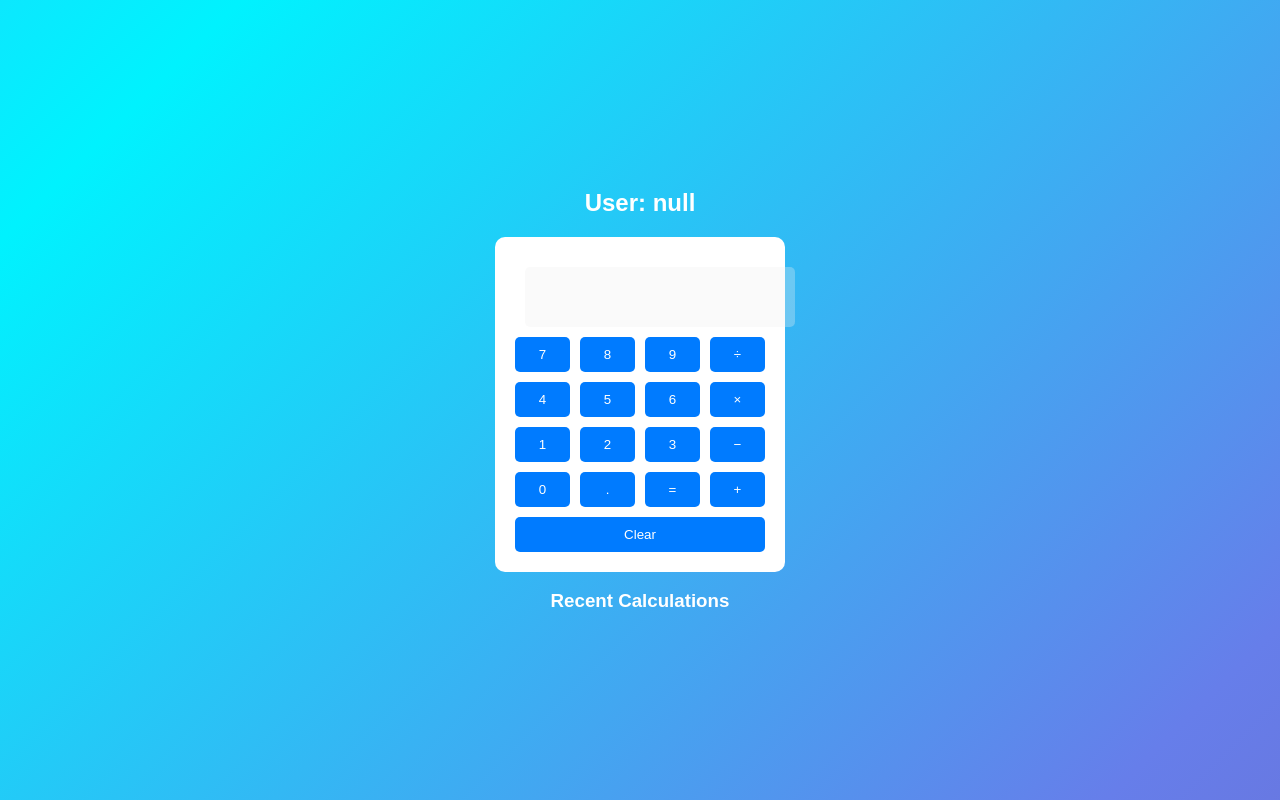
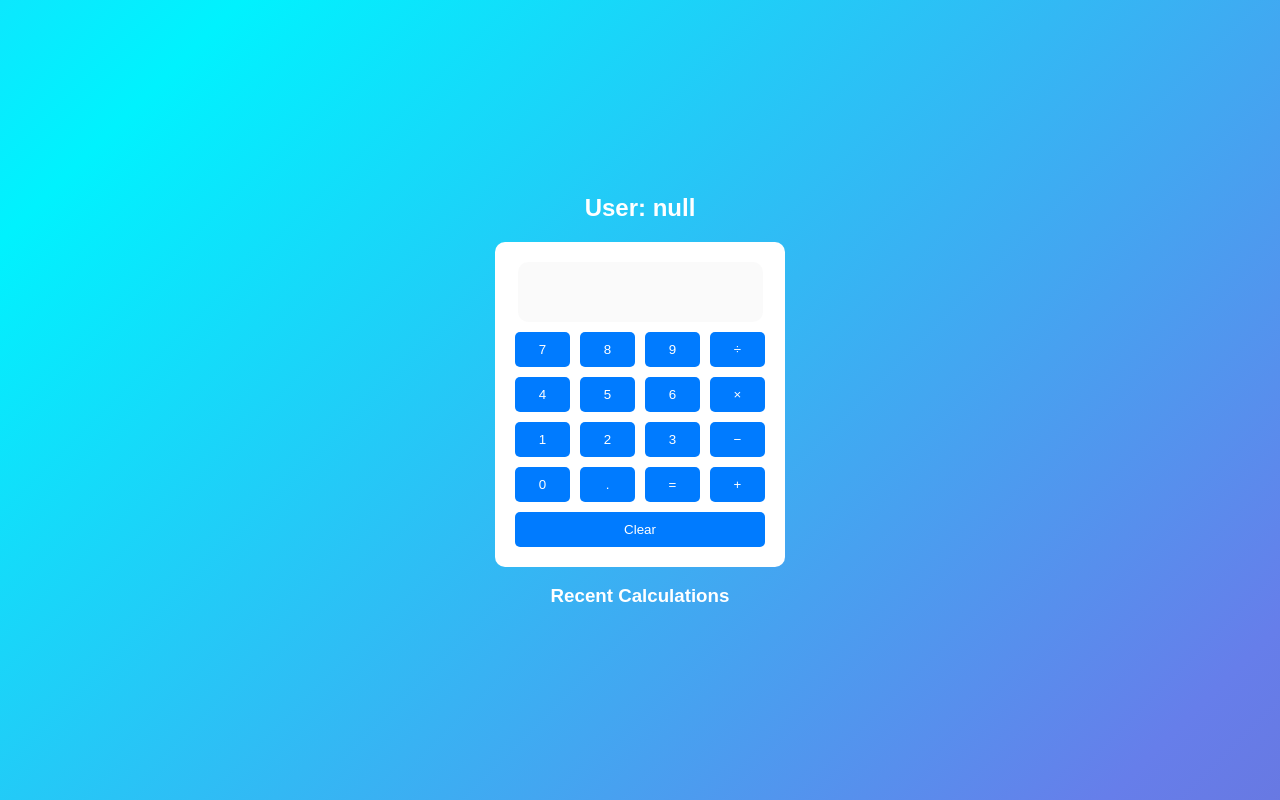
Before and after one commit to aasimasd97-blip/maths-calculator, a plain HTML site: page frontend/calculator.html in a window 1280 px wide. Drawn offline with Linux system fonts and the light colour scheme; no server answers.

Commit message:
center commit

```diff
--- a/frontend/style.css
+++ b/frontend/style.css
@@ -58,9 +58,9 @@ backdrop-filter:blur(10px);
 input{
 
 padding:10px;
-border-radius:5px;
+border-radius:10px;
 border:none;
-margin:10px;
+margin:5px;
 
 }
 
@@ -92,12 +92,15 @@ margin:auto;
 
 }
 
+/* Display centered */
+
 #display{
 
-width:100%;
+width:90%;
 height:40px;
 font-size:18px;
-margin-bottom:10px;
+margin:0 auto 10px auto;
+display:block;
 text-align:right;
 
 }
```
